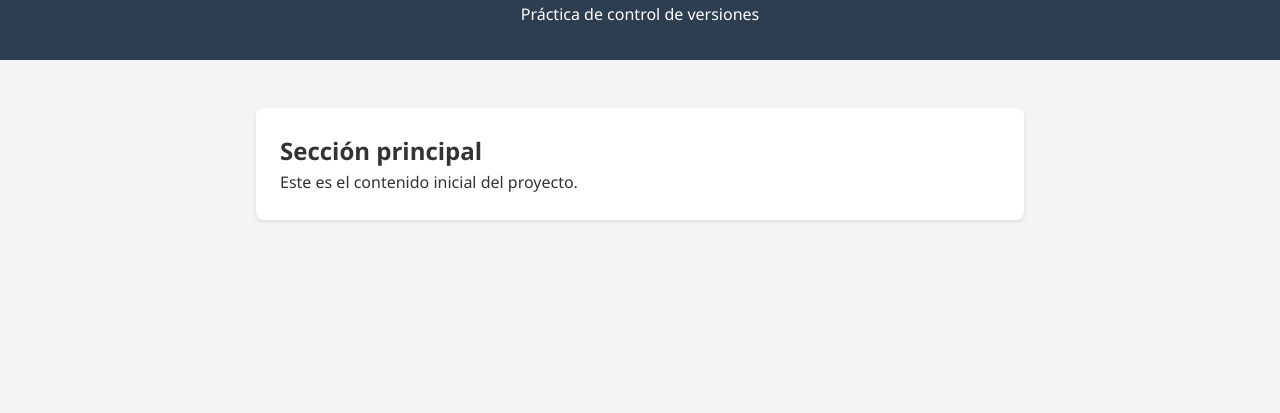
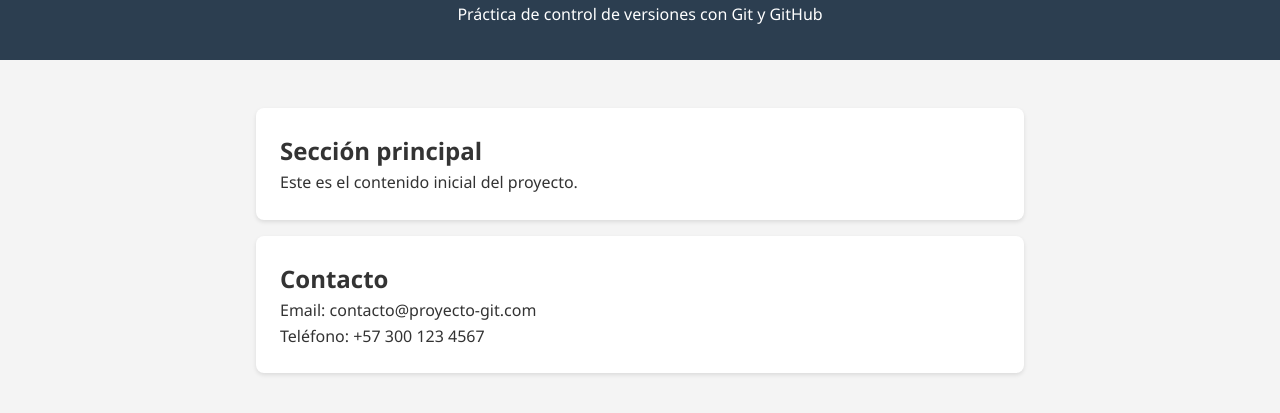
Before and after one commit to jessicalenes18/proyecto-git, a plain HTML site: page index.html in a window 1280 px wide. Shown: the part 81-494 px from the top of the page. Drawn offline with Linux system fonts and the light colour scheme.

Commit message:
feat: agregar sección de contacto en main

```diff
--- a/index.html
+++ b/index.html
@@ -9,13 +9,18 @@
 <body>
     <header>
         <h1>Bienvenido a Proyecto Git</h1>
-        <p>Práctica de control de versiones</p>
+        <p>Práctica de control de versiones con Git y GitHub</p>
     </header>
     <main>
         <section id="contenido">
             <h2>Sección principal</h2>
             <p>Este es el contenido inicial del proyecto.</p>
         </section>
+        <section id="contacto">
+            <h2>Contacto</h2>
+            <p>Email: contacto@proyecto-git.com</p>
+            <p>Teléfono: +57 300 123 4567</p>
+        </section>
     </main>
     <script src="js/app.js"></script>
 </body>
```
